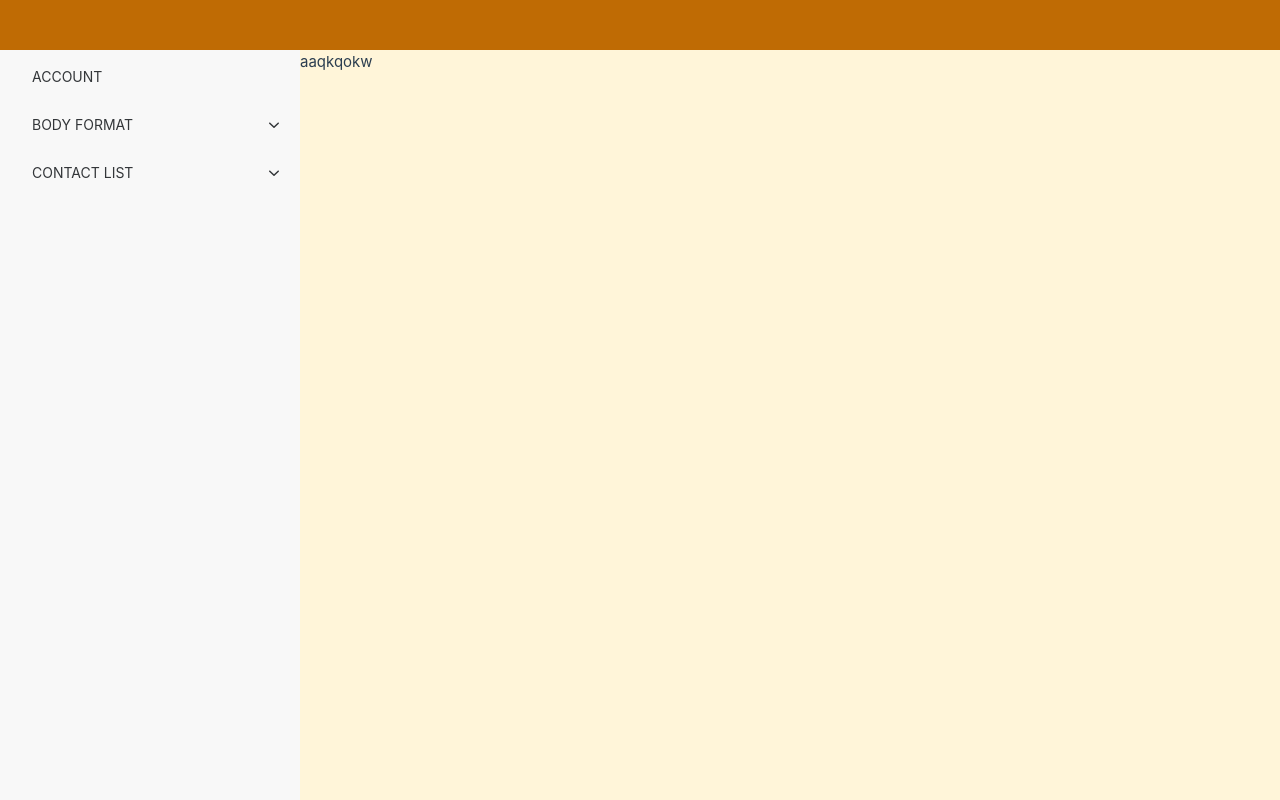
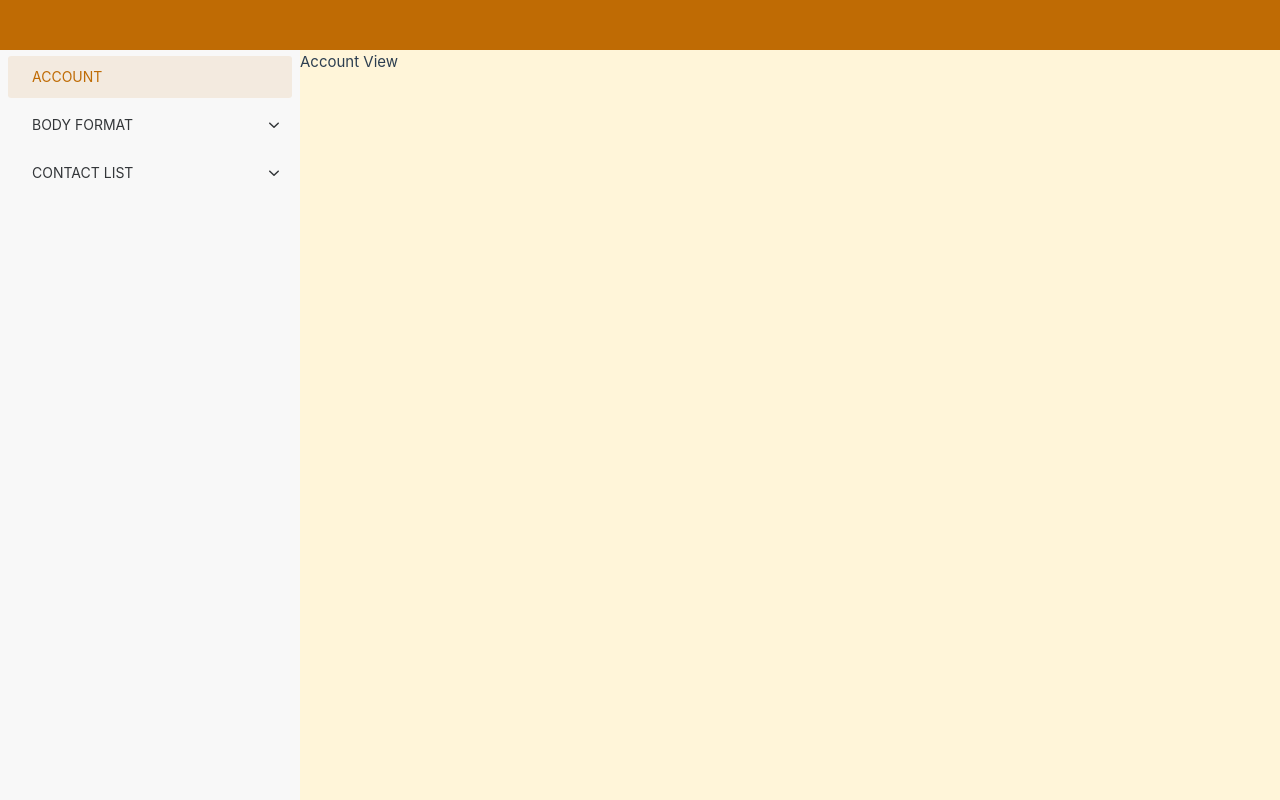
Before and after one commit to mail-sender/mail_sender_front, a Vue app: page / in a window 1280 px wide. Built offline with nearby package versions, Linux system fonts and the light colour scheme; a small style sheet from the web is missing.

Commit message:
Add: AccoutView / BodyFormatVIew 빈 페이지 추가

```diff
--- a/src/App.vue
+++ b/src/App.vue
@@ -3,7 +3,7 @@
     <div class="appbar"></div>
     <div class="content">
       <div class="menu">
-        <n-menu :options="menuOptions" />
+        <n-menu :value="currentTab" :options="menuOptions" @update:value="onUpdateValue" />
       </div>
       <div class="container">
         <RouterView />
@@ -29,14 +29,26 @@ const themeOverrides = {
 export default {
   name: "App",
   components: { RouterView },
-  data: () => ({}),
+  data() {
+    return {
+      currentTab: "account",
+    };
+  },
   setup() {
     return { menuOptions: menus, themeOverrides, lightTheme };
+  },
+  methods: {
+    onUpdateValue(key: string, item: any) {
+      this.currentTab = key;
+      const path: string = item.path;
+      if (path == null) { return; }
+      this.$router.push(path);
+    },
   },
 };
 
 const menus = [
-  { label: "ACCOUNT", key: "account" },
+  { label: "ACCOUNT", key: "account", path: "/" },
   {
     label: "BODY FORMAT",
     key: "bodyFormat",
@@ -44,10 +56,12 @@ const menus = [
       {
         label: "FORMAT 01",
         key: "format_01",
+        path: "/bodyFormat",
       },
       {
         label: "FORMAT 02",
         key: "format_02",
+        path: "/bodyFormat",
       },
     ],
   },
--- a/src/router/index.ts
+++ b/src/router/index.ts
@@ -1,21 +1,21 @@
 import { createRouter, createWebHistory } from "vue-router";
-import HomeView from "../views/HomeView.vue";
+import AccountView from '../views/AccountView.vue';
 
 const router = createRouter({
   history: createWebHistory(import.meta.env.BASE_URL),
   routes: [
     {
       path: "/",
-      name: "home",
-      component: HomeView,
+      name: "account",
+      component: AccountView,
     },
     {
-      path: "/about",
-      name: "about",
+      path: "/bodyFormat",
+      name: "bodyFormat",
       // route level code-splitting
       // this generates a separate chunk (About.[hash].js) for this route
       // which is lazy-loaded when the route is visited.
-      component: () => import("../views/AboutView.vue"),
+      component: () => import("../views/BodyFormat.vue"),
     },
   ],
 });
--- /dev/null
+++ b/src/views/AccountView.vue
@@ -0,0 +1,3 @@
+<template>
+  <main>Account View</main>
+</template>
--- /dev/null
+++ b/src/views/BodyFormat.vue
@@ -0,0 +1,3 @@
+<template>
+  <main>Body Format View</main>
+</template>
```
